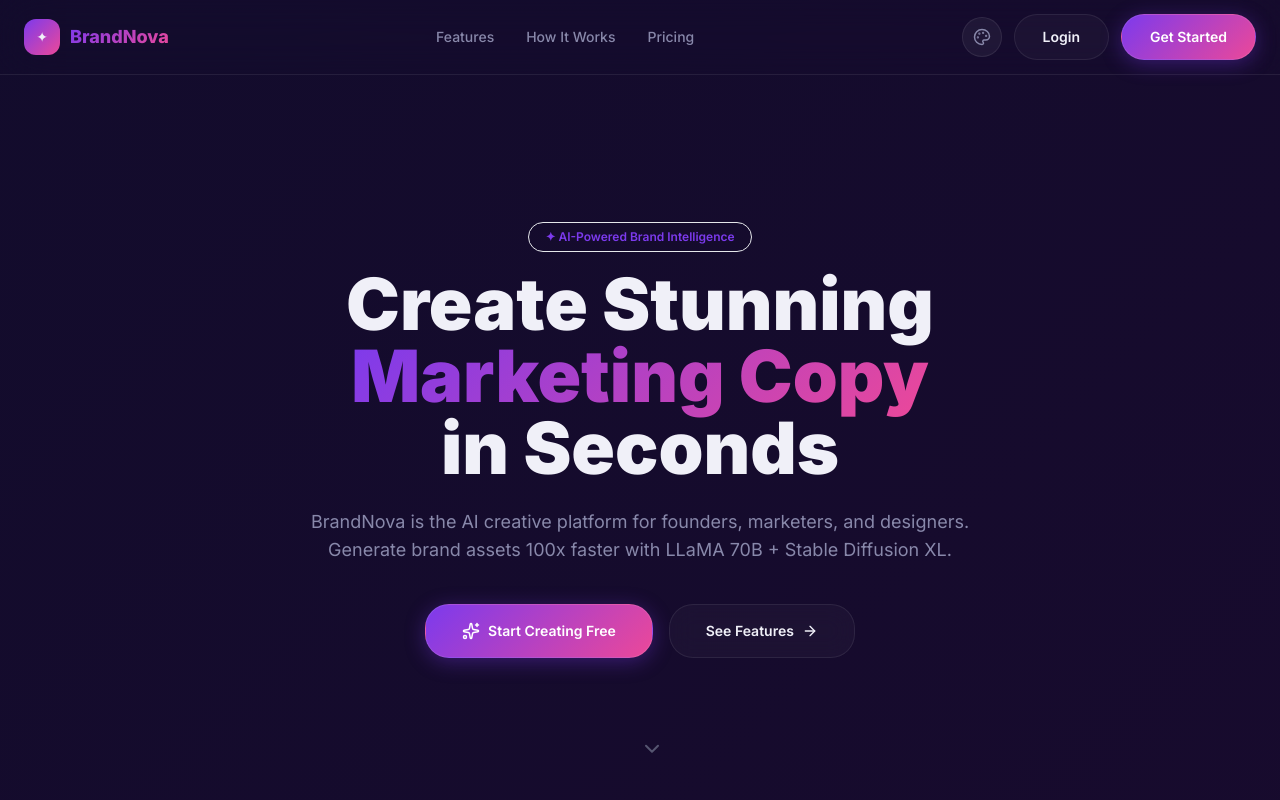
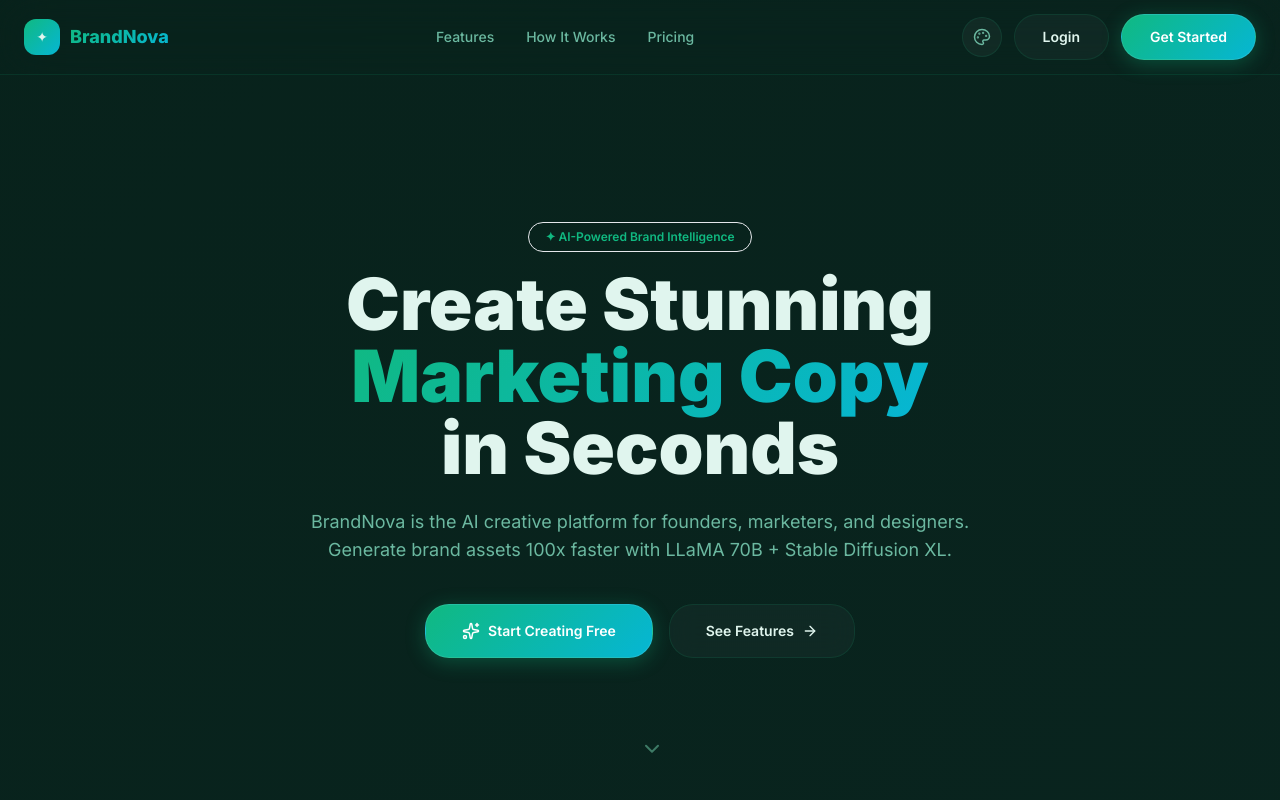
Before and after one commit to Rahulbariki/brand-automation, a React (Vite) app in the folder brandnova-ui/: page / in a window 1280 px wide. Shown: the top 800 px of the page. Built offline with nearby package versions, Linux system fonts and the light colour scheme.

Commit message:
Fix: UI polish, mobile navbar, default theme aurora, and particle colors

```diff
--- a/brandnova-ui/src/components/Navbar.jsx
+++ b/brandnova-ui/src/components/Navbar.jsx
@@ -1,11 +1,20 @@
-import { motion } from "framer-motion";
+import { useState } from "react";
+import { motion, AnimatePresence } from "framer-motion";
 import { Link, useLocation } from "react-router-dom";
+import { Menu, X } from "lucide-react";
 import ThemeToggle from "./ThemeToggle";
 import AnimatedButton from "./AnimatedButton";
 
 export default function Navbar() {
     const { pathname } = useLocation();
+    const [isOpen, setIsOpen] = useState(false);
     const isAuth = pathname === "/login" || pathname === "/signup";
+
+    const navLinks = [
+        { name: "Features", href: "#features" },
+        { name: "How It Works", href: "#how" },
+        { name: "Pricing", href: "#pricing" },
+    ];
 
     return (
         <motion.nav
@@ -24,15 +33,13 @@
                     <span className="text-lg font-extrabold gradient-text">BrandNova</span>
                 </Link>
 
-                {/* Center Links (Landing only) */}
+                {/* Center Links (Landing only) - Desktop */}
                 {!isAuth && (
                     <div className="hidden md:flex items-center gap-8">
                         {pathname === "/" ? (
-                            <>
-                                <a href="#features" className="text-text-secondary text-sm font-medium hover:text-[var(--text)] transition-colors interactive">Features</a>
-                                <a href="#how" className="text-text-secondary text-sm font-medium hover:text-[var(--text)] transition-colors interactive">How It Works</a>
-                                <a href="#pricing" className="text-text-secondary text-sm font-medium hover:text-[var(--text)] transition-colors interactive">Pricing</a>
-                            </>
+                            navLinks.map((link) => (
+                                <a key={link.name} href={link.href} className="text-text-secondary text-sm font-medium hover:text-[var(--text)] transition-colors interactive">{link.name}</a>
+                            ))
                         ) : null}
                     </div>
                 )}
@@ -40,18 +47,62 @@
                 {/* Right Actions */}
                 <div className="flex items-center gap-3">
                     <ThemeToggle />
+
                     {pathname === "/" && (
-                        <>
+                        <div className="hidden md:flex items-center gap-3">
                             <Link to="/login">
                                 <AnimatedButton variant="ghost" className="text-sm px-4 py-2">Login</AnimatedButton>
                             </Link>
                             <Link to="/signup">
                                 <AnimatedButton className="text-sm px-4 py-2">Get Started</AnimatedButton>
                             </Link>
-                        </>
+                        </div>
+                    )}
+
+                    {/* Mobile Toggle */}
+                    {!isAuth && (
+                        <button
+                            onClick={() => setIsOpen(!isOpen)}
+                            className="p-2 md:hidden text-text-secondary hover:text-[var(--text)]"
+                        >
+                            {isOpen ? <X size={24} /> : <Menu size={24} />}
+                        </button>
                     )}
                 </div>
             </div>
+
+            {/* Mobile Menu */}
+            <AnimatePresence>
+                {isOpen && !isAuth && (
+                    <motion.div
+                        initial={{ opacity: 0, height: 0 }}
+                        animate={{ opacity: 1, height: "auto" }}
+                        exit={{ opacity: 0, height: 0 }}
+                        className="md:hidden border-t border-[var(--card-border)] bg-[var(--bg)]/95 backdrop-blur-2xl overflow-hidden"
+                    >
+                        <div className="flex flex-col p-6 gap-4">
+                            {pathname === "/" && navLinks.map((link) => (
+                                <a
+                                    key={link.name}
+                                    href={link.href}
+                                    onClick={() => setIsOpen(false)}
+                                    className="text-text-secondary font-bold text-lg py-2"
+                                >
+                                    {link.name}
+                                </a>
+                            ))}
+                            <div className="pt-4 flex flex-col gap-3">
+                                <Link to="/login" onClick={() => setIsOpen(false)}>
+                                    <AnimatedButton variant="ghost" className="w-full justify-center py-4">Login</AnimatedButton>
+                                </Link>
+                                <Link to="/signup" onClick={() => setIsOpen(false)}>
+                                    <AnimatedButton className="w-full justify-center py-4">Get Started</AnimatedButton>
+                                </Link>
+                            </div>
+                        </div>
+                    </motion.div>
+                )}
+            </AnimatePresence>
         </motion.nav>
     );
 }
--- a/brandnova-ui/src/context/ThemeContext.jsx
+++ b/brandnova-ui/src/context/ThemeContext.jsx
@@ -16,7 +16,7 @@
 ];
 
 export default function ThemeProvider({ children }) {
-    const [theme, setTheme] = useState(() => localStorage.getItem("bn-theme") || "cosmic");
+    const [theme, setTheme] = useState(() => localStorage.getItem("bn-theme") || "aurora");
 
     useEffect(() => {
         const selected = themes[theme];
--- a/brandnova-ui/src/effects/ParticleBackground.jsx
+++ b/brandnova-ui/src/effects/ParticleBackground.jsx
@@ -3,14 +3,26 @@
 import * as random from "maath/random/dist/maath-random.esm";
 import { useRef, useMemo } from "react";
 
+import { useTheme } from "../context/ThemeContext";
+
 function Particles() {
     const ref = useRef();
+    const { theme } = useTheme();
     const sphere = useMemo(
         () => random.inSphere(new Float32Array(4000 * 3), { radius: 1.4 }),
         []
     );
 
-    useFrame((_, delta) => {
+    const themeColors = {
+        cosmic: "#7c3aed",
+        aurora: "#10b981",
+        sunset: "#f43f5e",
+        minimal: "#888",
+    };
+
+    const color = themeColors[theme] || "#10b981";
+
+    useFrame((state, delta) => {
         if (ref.current) {
             ref.current.rotation.x -= delta / 20;
             ref.current.rotation.y -= delta / 30;
@@ -22,7 +34,7 @@
             <Points ref={ref} positions={sphere} stride={3} frustumCulled={false}>
                 <PointMaterial
                     transparent
-                    color="var(--primary)"
+                    color={color}
                     size={0.008}
                     sizeAttenuation
                     depthWrite={false}
```
